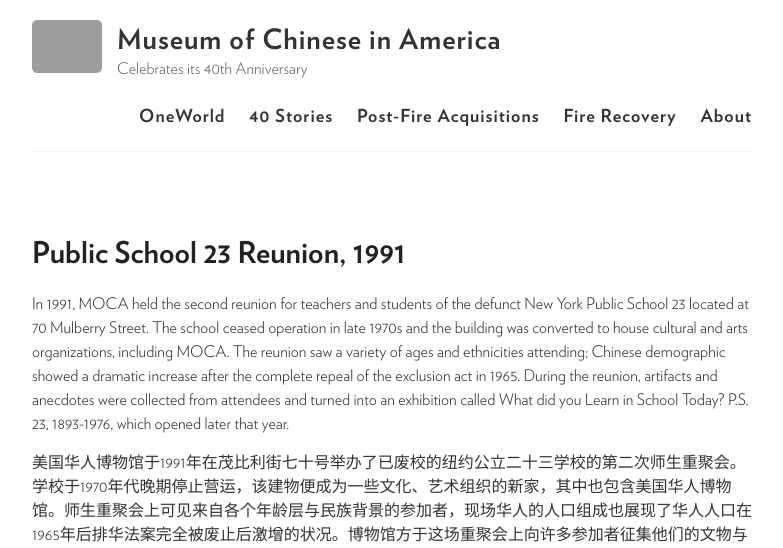
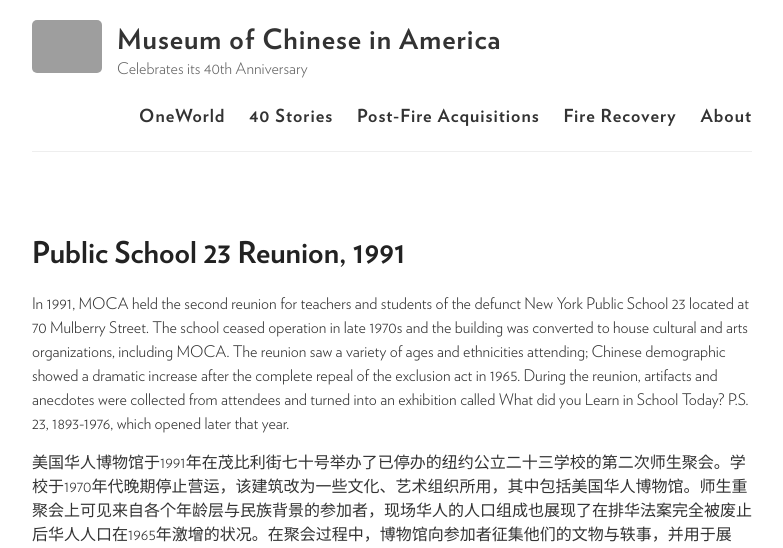
Before and after one commit to moca40/moca40.github.io, a Jekyll site: the page built from _stories/1991-01-01-ps23-reunion.md, in a window 1280 px wide. Shown: the top 548 px of the page, without its empty margins (248-1031 px from the left). Built offline with Jekyll 4.4.1, drawn with Linux system fonts in a browser that asks for light colours; some of the changed text lies outside the part shown; grey boxes are pictures that could not be loaded.

Commit message:
Update 1991-01-01-ps23-reunion.md

```diff
--- a/_stories/1991-01-01-ps23-reunion.md
+++ b/_stories/1991-01-01-ps23-reunion.md
@@ -20,6 +20,6 @@
 
 In 1991, MOCA held the second reunion for teachers and students of the defunct New York Public School 23 located at 70 Mulberry Street.  The school ceased operation in late 1970s and the building was converted to house cultural and arts organizations, including MOCA.  The reunion saw a variety of ages and ethnicities attending; Chinese demographic showed a dramatic increase after the complete repeal of the exclusion act in 1965.  During the reunion, artifacts and anecdotes were collected from attendees and turned into an exhibition called What did you Learn in School Today? P.S. 23, 1893-1976, which opened later that year.
 
-美国华人博物馆于1991年在茂比利街七十号举办了已废校的纽约公立二十三学校的第二次师生重聚会。学校于1970年代晚期停止营运，该建物便成为一些文化、艺术组织的新家，其中也包含美国华人博物馆。师生重聚会上可见来自各个年龄层与民族背景的参加者，现场华人的人口组成也展现了华人人口在1965年后排华法案完全被废止后激增的状况。博物馆方于这场重聚会上向许多参加者征集他们的文物与轶事，并用于日后名为”学校里的日子：公立二十三小学的意义与回忆”的展览中，该展于同年稍晚开展。
+美国华人博物馆于1991年在茂比利街七十号举办了已停办的纽约公立二十三学校的第二次师生聚会。学校于1970年代晚期停止营运，该建筑改为一些文化、艺术组织所用，其中包括美国华人博物馆。师生重聚会上可见来自各个年龄层与民族背景的参加者，现场华人的人口组成也展现了在排华法案完全被废止后华人人口在1965年激增的状况。在聚会过程中，博物馆向参加者征集他们的文物与轶事，并用于展览“你今天在学校里学到什么?公立二十三小学，一八九三至一九七六”，该展于同年稍晚时候开展。
 
 {% include slideshow.html %}
```
